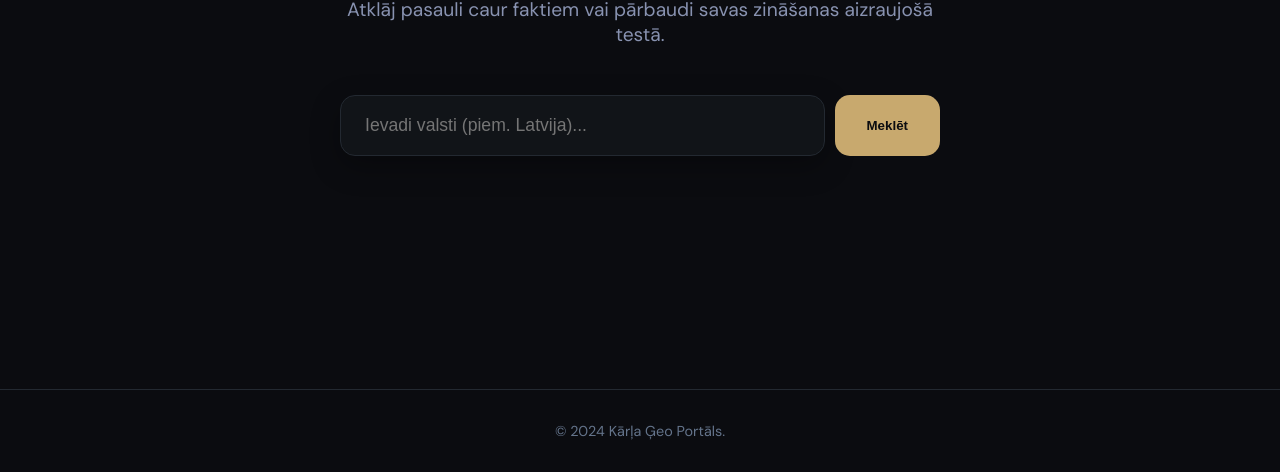
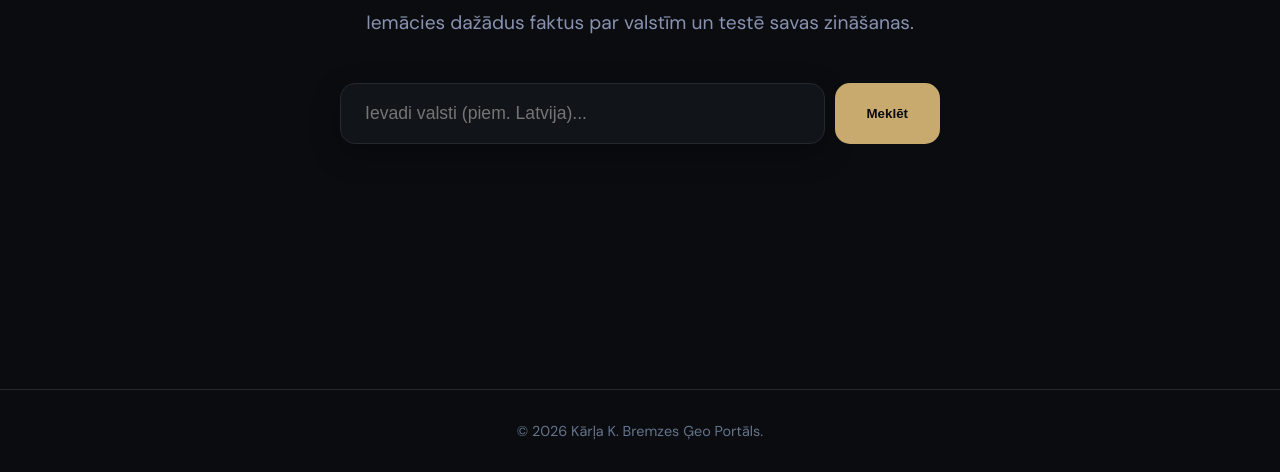
Before and after one commit to Grinkledoop/kaarla-geo-fakti, a plain HTML site: page index.html in a window 1280 px wide. Shown: the part 328-800 px from the top of the page. Drawn offline with nearby package versions, Linux system fonts and the light colour scheme; no server answers.

Commit message:
tspmoalot

```diff
--- a/index.html
+++ b/index.html
@@ -122,7 +122,7 @@
 <main class="main-content">
   <div class="hero">
     <h1>Kārļa Ģeo Fakti</h1>
-    <p>Atklāj pasauli caur faktiem vai pārbaudi savas zināšanas aizraujošā testā.</p>
+    <p>Iemācies dažādus faktus par valstīm un testē savas zināšanas.</p>
 
     <div class="search-container">
       <input type="text" id="mainSearch" placeholder="Ievadi valsti (piem. Latvija)..." list="countries" autocomplete="off">
@@ -133,7 +133,7 @@
 </main>
 
 <div class="footer">
-  &copy; 2024 Kārļa Ģeo Portāls.
+  &copy; 2026 Kārļa K. Bremzes Ģeo Portāls.
 </div>
 
 <script>
```
Also changed, not shown: quiz.html (+1 -1 lines).
